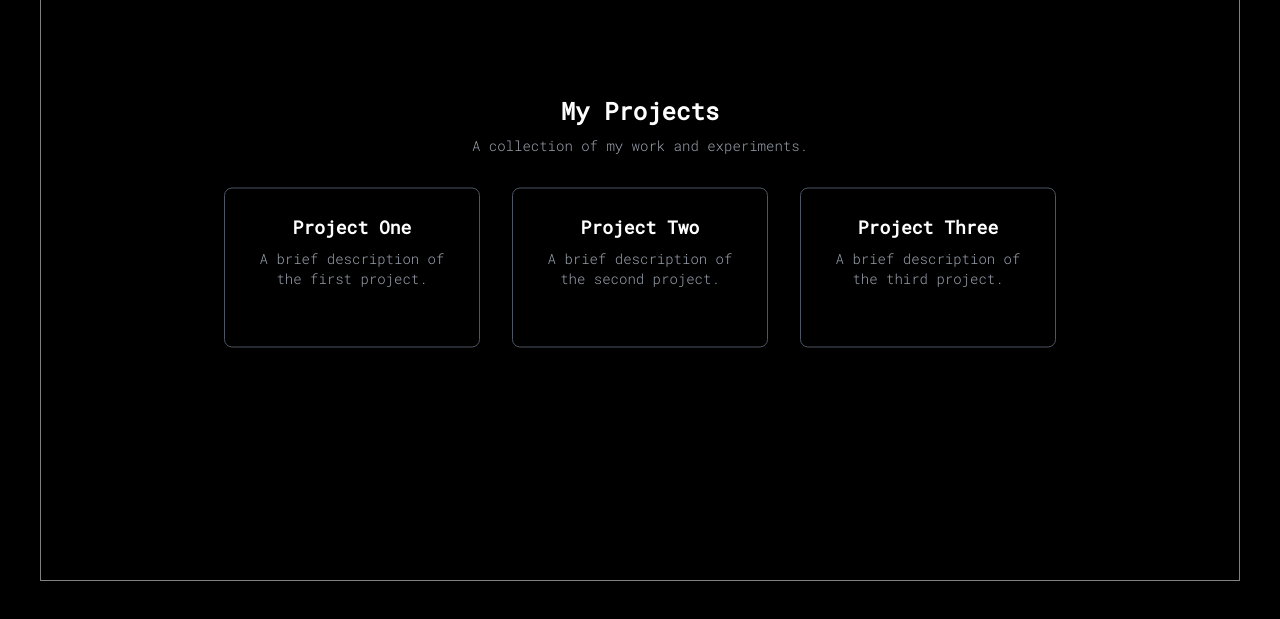
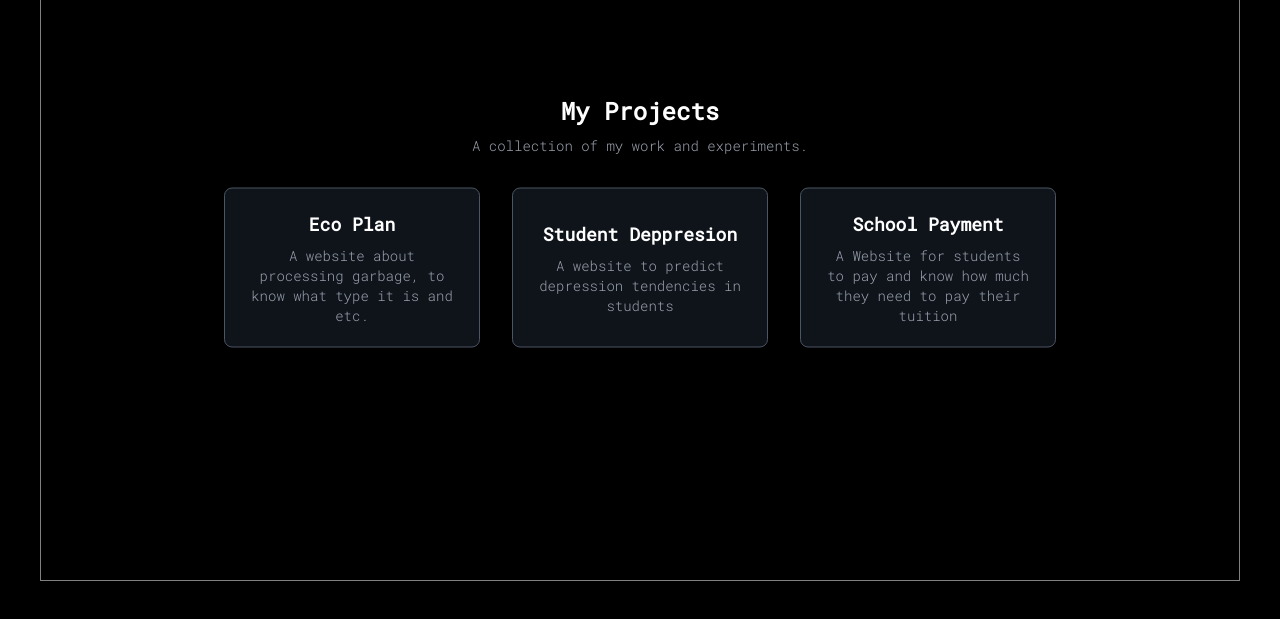
Before and after one commit to Cardiacss/Portofolio, a plain HTML site: page index.html in a window 1280 px wide. Both pictures are taken after a click on the link "Projects". Shown: the part 179-798 px from the top of the page. Drawn offline with nearby package versions, Linux system fonts and the light colour scheme.

Commit message:
Add files via upload

```diff
--- a/index.html
+++ b/index.html
@@ -180,33 +180,52 @@
                  <p class="text-gray-400 mt-2">Hello! My name is Filbert, born on 10 feb 2004 in Jakarta, Indonesia. Im ready to learn more about web design</p>
             </div>
 
-<!-- Projects Page -->
+            <!-- Projects Page -->
             <div id="projects-content" class="page">
                 <h2 class="text-2xl font-semibold text-white">My Projects</h2>
                 <p class="text-gray-400 mt-2">A collection of my work and experiments.</p>
-                <div class="mt-8 flex justify-center gap-8">
-                    <!-- Project Box 1 -->
-                    <div class="border border-gray-600 rounded-lg p-6 w-64 h-40">
-                        <h3 class="text-lg font-semibold text-white">Project One</h3>
-                        <p class="text-sm text-gray-400 mt-2">A brief description of the first project.</p>
-                    </div>
-                    <!-- Project Box 2 -->
-                    <div class="border border-gray-600 rounded-lg p-6 w-64 h-40">
-                        <h3 class="text-lg font-semibold text-white">Project Two</h3>
-                        <p class="text-sm text-gray-400 mt-2">A brief description of the second project.</p>
-                    </div>
-                    <!-- Project Box 3 -->
-                    <div class="border border-gray-600 rounded-lg p-6 w-64 h-40">
-                        <h3 class="text-lg font-semibold text-white">Project Three</h3>
-                        <p class="text-sm text-gray-400 mt-2">A brief description of the third project.</p>
-                    </div>
+                <div class="mt-8 flex flex-wrap justify-center gap-8">
+
+                    <!-- Project Box 1: Eco Plan -->
+                    <a href="https://github.com/Shinta505/EcoPlan-Product_Capstone_Project-Bangkit2024"
+                       target="_blank"
+                       rel="noopener noreferrer"
+                       class="block w-64 h-40 rounded-lg transform transition-transform duration-300 hover:scale-105">
+                        <div class="border border-gray-600 rounded-lg p-6 w-full h-full bg-gray-800/50 text-white flex flex-col justify-center">
+                            <h3 class="text-lg font-semibold">Eco Plan</h3>
+                            <p class="text-sm text-gray-400 mt-2">A website about processing garbage, to know what type it is and etc.</p>
+                        </div>
+                    </a>
+
+                    <!-- Project Box 2: Student Depression -->
+                    <a href="https://depression-prediction-99.streamlit.app/"
+                       target="_blank"
+                       rel="noopener noreferrer"
+                       class="block w-64 h-40 rounded-lg transform transition-transform duration-300 hover:scale-105">
+                        <div class="border border-gray-600 rounded-lg p-6 w-full h-full bg-gray-800/50 flex flex-col justify-center">
+                            <h3 class="text-lg font-semibold text-white">Student Deppresion </h3>
+                            <p class="text-sm text-gray-400 mt-2">A website to predict depression tendencies in students</p>
+                        </div>
+                    </a>
+
+                    <!-- Project Box 3: School Payment -->
+                    <a href="https://github.com/Cardiacss/RPL"
+                       target="_blank"
+                       rel="noopener noreferrer"
+                       class="block w-64 h-40 rounded-lg transform transition-transform duration-300 hover:scale-105">
+                        <div class="border border-gray-600 rounded-lg p-6 w-full h-full bg-gray-800/50 flex flex-col justify-center">
+                            <h3 class="text-lg font-semibold text-white">School Payment</h3>
+                            <p class="text-sm text-gray-400 mt-2">A Website for students to pay and know how much they need to pay their tuition</p>
+                        </div>
+                    </a>
+
                 </div>
             </div>
 
             <!-- Contact Page -->
             <div id="contact-content" class="page">
                 <h2 class="text-2xl font-semibold text-white">Get In Touch</h2>
-                <p class="text-gray-400 mt-2">You can reach me via email at filberthvalentino@gmail.com</p>
+                <p class="text-gray-400 mt-2">You can reach me via email at <a href="mailto:filberthvalentino@gmail.com" class="text-blue-400 hover:underline">filberthvalentino@gmail.com</a></p>
             </div>
 
         </div>
```
